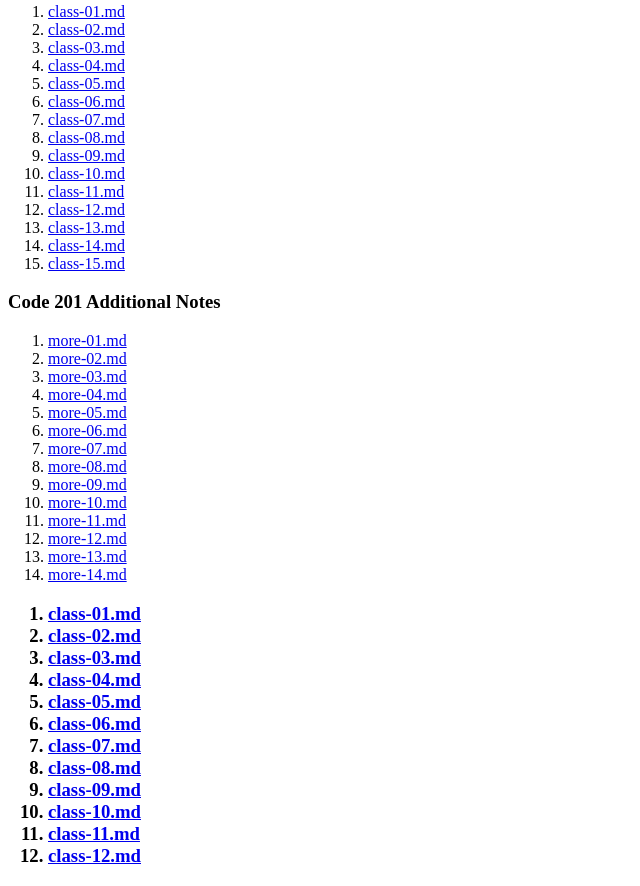
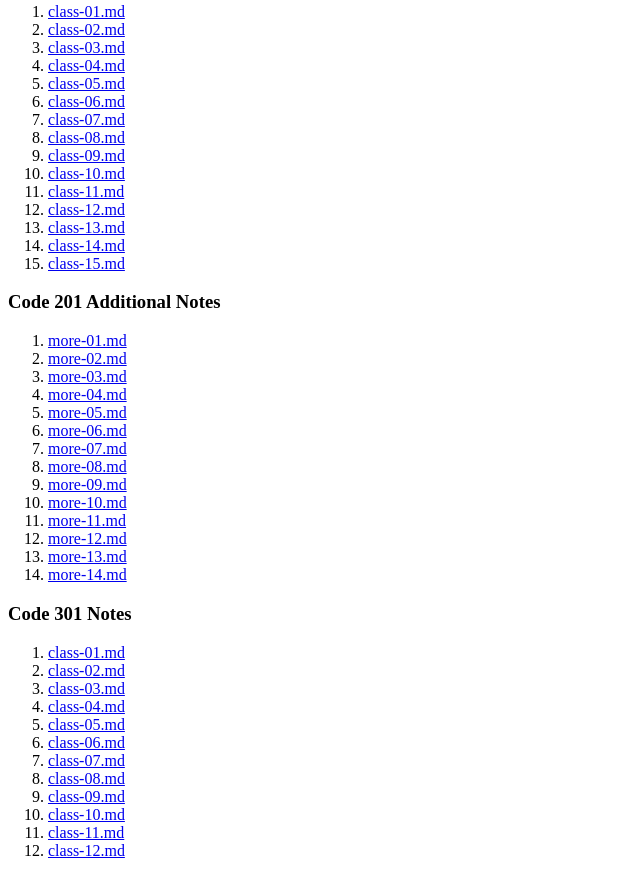
Before and after one commit to Navelfuzz/reading-notes, a plain HTML site: page index.html in a window 1280 px wide. Shown: the part 553-1439 px from the top of the page, without its empty margins (0-640 px from the left). Drawn offline with Linux system fonts and the light colour scheme.

Commit message:
fixed 301 notes and added class 11

```diff
--- a/index.html
+++ b/index.html
@@ -62,7 +62,7 @@
             <li><a href="https://navelfuzz77.github.io/reading-notes/201/additionalNotes/additional13/more-13">more-13.md</a></li>
             <li><a href="https://navelfuzz77.github.io/reading-notes/201/additionalNotes/additional14/more-14">more-14.md</a></li>
         </ol>
-        <h3>
+        <h3>Code 301 Notes</h3>
             <ol>
                 <li><a href="https://navelfuzz77.github.io/reading-notes/301/class-01">class-01.md</a></li>
                 <li><a href="https://navelfuzz77.github.io/reading-notes/301/class-02">class-02.md</a></li>
@@ -77,6 +77,5 @@
                 <li><a href="https://navelfuzz77.github.io/reading-notes/301/class-11">class-11.md</a></li>
                 <li><a href="https://navelfuzz77.github.io/reading-notes/301/class-12">class-12.md</a></li>
             </ol>
-        </h3>
     </body>
 </html>
```
Also changed, not shown: 1 other file.
